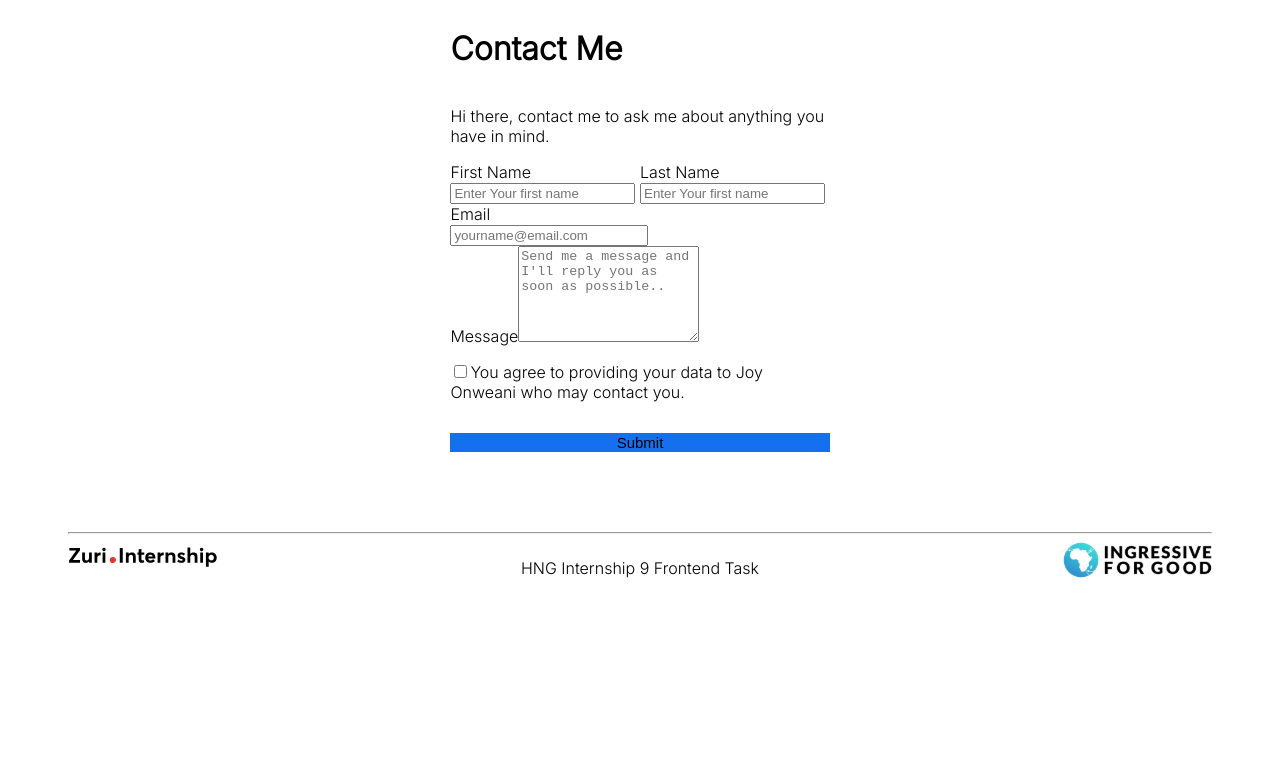
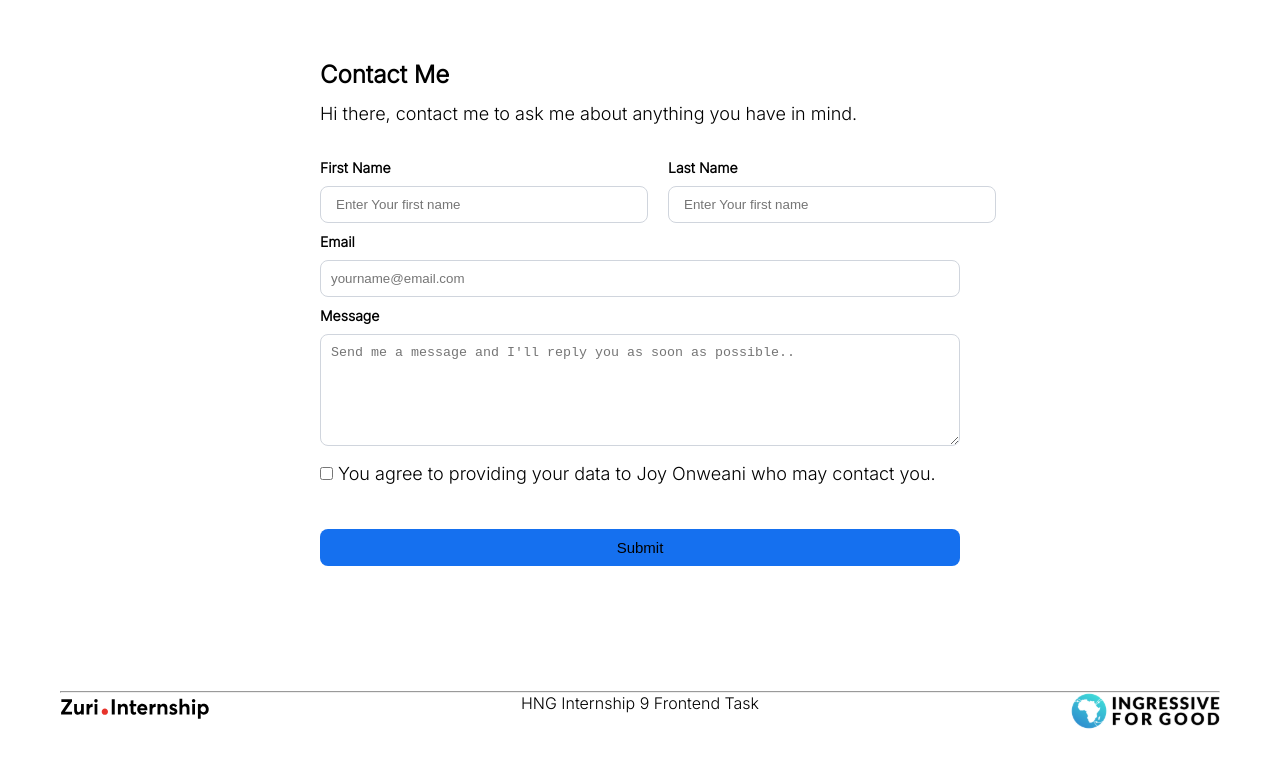
Before and after one commit to joyamakacodes/zuri-first-task, a React (Create React App) app: page /Contact in a window 1280 px wide. Shown: the top 768 px of the page. Built offline with nearby package versions, Linux system fonts and the light colour scheme.

Commit message:
style: added new styles

```diff
--- a/src/App.css
+++ b/src/App.css
@@ -1,3 +1,8 @@
+ *{
+  box-sizing: border-box;
+  margin: 0;
+  padding: 0;
+ }
  .App {
   font-family: 'Inter', sans-serif;
 }
@@ -24,22 +29,7 @@ button{
   margin: 15px 0;
   font-size: 15px;
 }
-.contact{
-  display: flex;
-  flex-direction: column;
-  justify-content: center;
-  align-items: center;
-}
-.inputCon{
-  display: grid;
-  grid-template-columns: 50% 50%;
-}
-#email{
-  width: 100%;
-}
-.formContainer{
-  width: 30%;
-}
+
 .profile{
   display: flex;
   justify-content: center;
@@ -95,14 +85,69 @@ a{
   justify-content: space-between;
 }
 /* Contact Me Page */
-.formContainer{
+.contact{
   display: flex;
   flex-direction: column;
-  width: 30%;
+  justify-content: center;
+  align-items: center;
+}
+.inputCon{
+  display: flex;
+  column-gap: 20px;
+}
+form{
+  box-sizing: border-box;
+  font-size: 14px;
+}
+label{
+  font-weight: bolder;
+}
+
+.input{
+  width: 328px;
+  margin: 10px 0;
+  padding: 10px 15px;
+  border-radius: 8px;
+  border: 1px solid #D0D5DD;
+}
+.contact textarea{
+  width: 100%;
+  padding: 10px;
+  margin: 10px 0;
+  border-radius: 8px;
+  border: 1px solid #D0D5DD;
+
+}
+.contact p{
+  font-size: 18px;
+  margin-bottom: 30px;
+  line-height: 30px;
+}
+.form p{
+  font-size: 14px;
+}
+.contact h2{
+  margin: 10px 0;
+}
+#email{
+  width: 100%;
+  padding: 10px;
+}
+
+.formContainer{
+  box-sizing: border-box;
+  display: flex;
+  flex-direction: column;
+  width: 50%;
+  margin: 50px ;
 }
 form button{
+  width: 100%;
   background: #1570EF;
   border: none;
+  padding: 10px 30px;
+  margin: 10px 0;
+  border-radius: 8px;
 }
 
 @media only screen and (max-width:650px){
--- a/src/App.js
+++ b/src/App.js
@@ -1,5 +1,5 @@
 import './App.css';
-import Home from './Components/Body';
+import Home from './Screens/Home';
 import Contact from './Screens/Contact'
 import {BrowserRouter, Routes, Route} from 'react-router-dom'
 
--- a/src/Screens/Contact.jsx
+++ b/src/Screens/Contact.jsx
@@ -12,11 +12,6 @@ const Contact = ()=>{
             id: "last_name",
             placeholder: "Enter Your first name",
             label: "Last Name"
-        },
-        {
-            id: "email",
-            placeholder: "yourname@email.com",
-            label: "Email"
         }
     ]
     const handleSubmit =(event)=>{
@@ -33,7 +28,7 @@ const Contact = ()=>{
         <>
                 <div className="contact">
         <div className="formContainer">
-            <h1>Contact Me </h1>
+            <h2>Contact Me </h2>
             <p>Hi there, contact me to ask me about anything you have in mind.</p>
 
             <form onSubmit={handleSubmit}>
@@ -44,15 +39,20 @@ const Contact = ()=>{
                     <label>{input.label}</label>
                     </div>
                     <div>
-                    <input type="text" id={input.id} placeholder={input.placeholder} onChange={(e)=> setName(e.target.value)} />
+                    <input type="text" id={input.id} placeholder={input.placeholder} className= "input" onChange={(e)=> setName(e.target.value)} />
                     </div>
-
                 </div>
                 ))}
                 </div>
+                <div>
+                    <label>Email</label>
+                    </div>
+                    <div>
+                    <input className="input" type="text" id="email" placeholder="yourname@email.com" onChange={(e)=> setName(e.target.value)} />
+                    </div>
                 <label>Message</label>
                 <textarea id="message" rows="6" placeholder="Send me a message and I'll reply you as soon as possible.."></textarea>
-                <p><input type="checkbox"/>You agree to providing your data to Joy Onweani who may contact you.</p>
+                <p><input type="checkbox"/>  You agree to providing your data to Joy Onweani who may contact you.</p>
                 <button id="btn__submit">Submit</button>
                 </form>
         </div>
--- a/src/Screens/Home.jsx
+++ b/src/Screens/Home.jsx
@@ -1,5 +1,5 @@
-import Body from './Components/Body';
-import Footer from './Components/Footer';
+import Body from '../Components/Body';
+import Footer from '../Components/Footer'
 const Home=()=>{
     return(
         <>
```
Also changed, not shown: src/contact.css (added).
